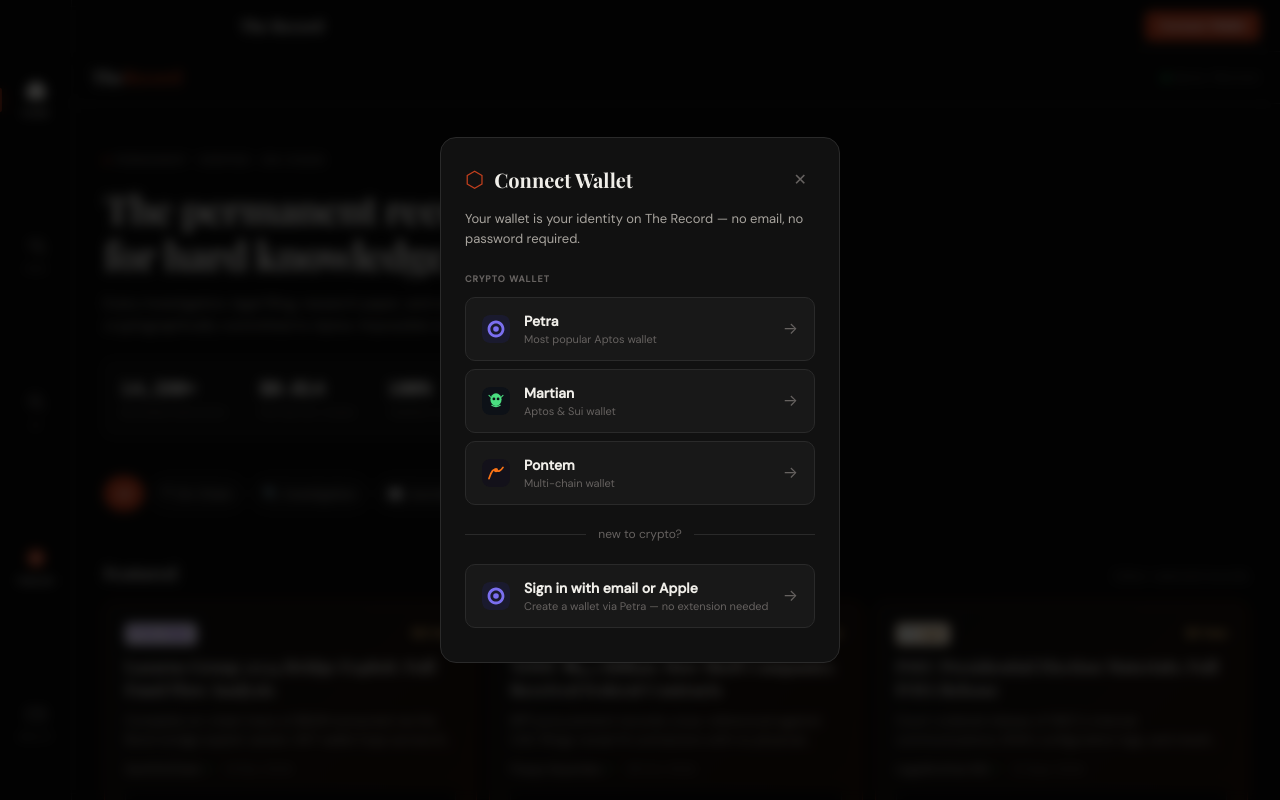
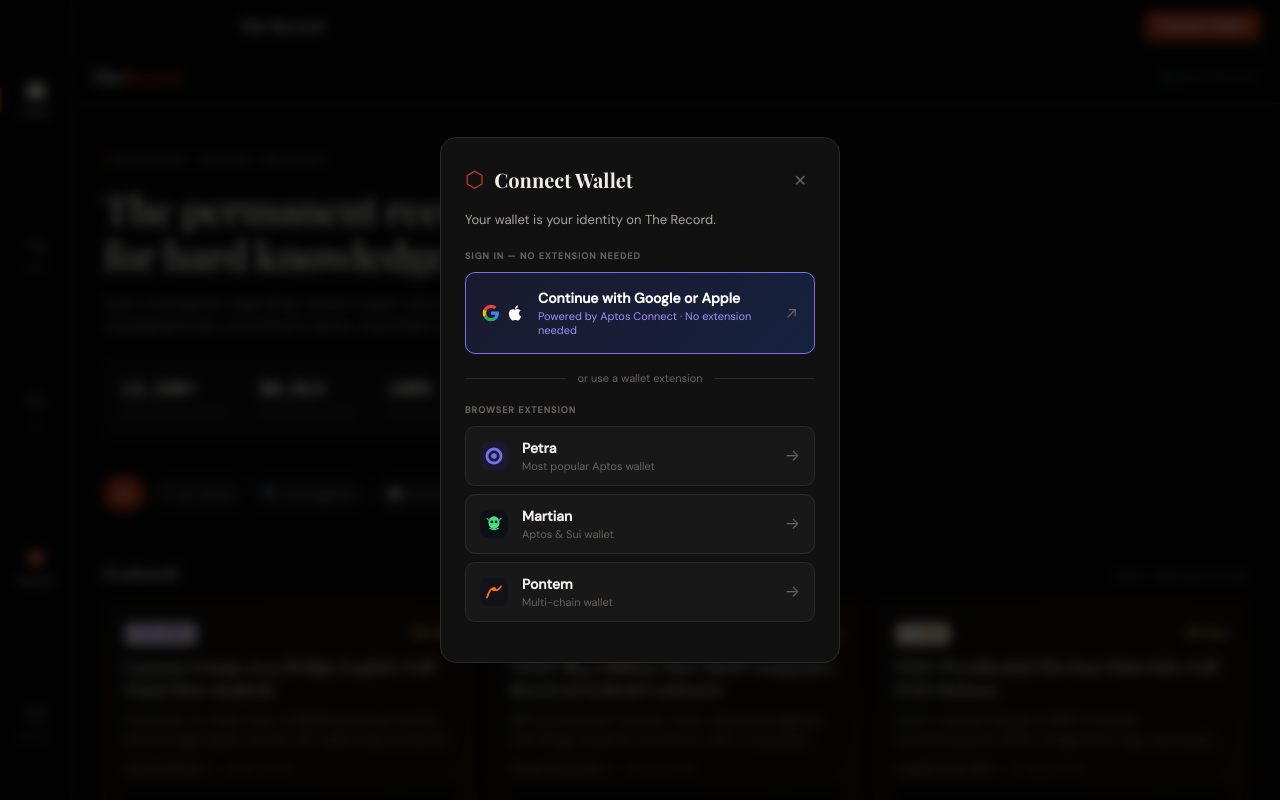
Before and after one commit to babywhale0x/The-Record, a Next.js app: page / in a window 1280 px wide. Both pictures are taken after a click on the button "Connect Wallet". Shown: the top 800 px of the page. Built offline with nearby package versions, Linux system fonts and the light colour scheme.

Commit message:
feat: Aptos Connect social login + fixed Petra window.aptos

```diff
--- a/components/wallet/WalletModal.module.css
+++ b/components/wallet/WalletModal.module.css
@@ -31,21 +31,50 @@
 
 .subtitle {
   font-size: 13px; color: var(--text-secondary); line-height: 1.5;
-  margin-bottom: 24px;
+  margin-bottom: 20px;
 }
 
-.section { margin-bottom: 20px; }
+.section { margin-bottom: 16px; }
 .sectionLabel {
   font-size: 9px; font-weight: 700; letter-spacing: 0.12em;
   color: var(--text-muted); text-transform: uppercase;
-  display: block; margin-bottom: 10px;
+  display: block; margin-bottom: 8px;
 }
 
+/* Social primary button */
+.socialPrimary {
+  display: flex; align-items: center; gap: 14px;
+  padding: 16px;
+  background: linear-gradient(135deg, #1a1a2e, #16213e);
+  border: 1px solid #7B6FF0;
+  border-radius: 10px;
+  color: var(--text); text-align: left;
+  transition: all 0.15s; cursor: pointer;
+  width: 100%;
+}
+.socialPrimary:hover { background: linear-gradient(135deg, #1e1e38, #1a2548); border-color: #9d8ff5; }
+.socialPrimary:disabled { opacity: 0.6; cursor: not-allowed; }
+
+.socialIcons { display: flex; gap: 6px; align-items: center; flex-shrink: 0; }
+.socialPrimaryText { display: flex; flex-direction: column; gap: 2px; flex: 1; }
+.socialPrimaryTitle { font-size: 14px; font-weight: 600; color: white; }
+.socialPrimaryDesc { font-size: 11px; color: #9d8ff5; }
+
+/* Divider */
+.divider {
+  display: flex; align-items: center; gap: 12px;
+  margin: 16px 0; color: var(--text-muted); font-size: 11px;
+}
+.divider::before, .divider::after {
+  content: ''; flex: 1; height: 1px; background: var(--border);
+}
+
+/* Extension wallet options */
 .options { display: flex; flex-direction: column; gap: 8px; }
 
 .option {
   display: flex; align-items: center; gap: 14px;
-  padding: 14px 16px;
+  padding: 12px 14px;
   background: var(--bg-elevated);
   border: 1px solid var(--border);
   border-radius: 10px;
@@ -68,84 +97,14 @@
   border-radius: 50%; animation: spin 0.6s linear infinite;
 }
 
-.divider {
-  display: flex; align-items: center; gap: 12px;
-  margin: 20px 0; color: var(--text-muted); font-size: 12px;
-}
-.divider::before, .divider::after {
-  content: ''; flex: 1; height: 1px; background: var(--border);
-}
-
-.socialOption {
-  display: flex; align-items: center; gap: 14px;
-  padding: 14px 16px;
-  background: var(--bg-elevated);
-  border: 1px solid var(--border);
-  border-radius: 10px;
-  color: var(--text); text-align: left;
-  transition: all 0.15s; cursor: pointer;
-  width: 100%; margin-bottom: 10px;
-}
-.socialOption:hover { border-color: #7B6FF0; background: rgba(123,111,240,0.08); }
-.socialIcon { flex-shrink: 0; border-radius: 8px; overflow: hidden; display: flex; }
-.externalIcon { color: var(--text-muted); font-size: 16px; margin-left: auto; }
-
-.socialNote {
-  font-size: 11px; color: var(--text-muted); line-height: 1.5;
-  padding: 10px 12px; background: var(--bg);
-  border: 1px solid var(--border-subtle); border-radius: 8px;
-}
-
 .error {
   display: flex; align-items: flex-start; gap: 8px;
   padding: 12px 14px; background: rgba(196,64,30,0.1);
   border: 1px solid rgba(196,64,30,0.3); border-radius: 8px;
   font-size: 12px; color: var(--accent); line-height: 1.5;
-  margin-top: 16px;
+  margin-top: 12px;
 }
 
 @keyframes fadeIn { from { opacity: 0 } to { opacity: 1 } }
 @keyframes slideUp { from { transform: translateY(16px); opacity: 0 } to { transform: translateY(0); opacity: 1 } }
 @keyframes spin { to { transform: rotate(360deg) } }
-
-.backBtn {
-  background: none; border: none; color: var(--text-muted);
-  font-size: 13px; cursor: pointer; padding: 4px 0;
-}
-.backBtn:hover { color: var(--text); }
-
-.socialSteps { display: flex; flex-direction: column; align-items: center; gap: 16px; padding-top: 8px; }
-.socialIcon { border-radius: 12px; overflow: hidden; }
-.socialTitle { font-family: var(--font-display); font-size: 22px; font-weight: 700; text-align: center; }
-.socialSubtitle { font-size: 13px; color: var(--text-secondary); text-align: center; line-height: 1.5; }
-
-.steps { width: 100%; display: flex; flex-direction: column; gap: 0; }
-.step { display: flex; align-items: flex-start; gap: 14px; padding: 12px 0; }
-.stepNum {
-  flex-shrink: 0; width: 28px; height: 28px;
-  border-radius: 50%; background: var(--accent); color: white;
-  font-size: 13px; font-weight: 700;
-  display: flex; align-items: center; justify-content: center;
-}
-.stepText { display: flex; flex-direction: column; gap: 2px; padding-top: 4px; }
-.stepText strong { font-size: 14px; font-weight: 600; color: var(--text); }
-.stepText span { font-size: 12px; color: var(--text-muted); }
-.stepLine { width: 1px; height: 16px; background: var(--border); margin-left: 14px; }
-
-.openPetraBtn {
-  width: 100%; padding: 13px;
-  background: #7B6FF0; color: white;
-  font-size: 14px; font-weight: 600;
-  border: none; border-radius: 8px; cursor: pointer;
-  transition: background 0.15s;
-}
-.openPetraBtn:hover { background: #6A5FE0; }
-
-.connectAfterBtn {
-  width: 100%; padding: 13px;
-  background: var(--bg-elevated); color: var(--text);
-  font-size: 13px; font-weight: 500;
-  border: 1px solid var(--border); border-radius: 8px; cursor: pointer;
-  transition: all 0.15s;
-}
-.connectAfterBtn:hover { border-color: var(--accent); color: var(--accent); }
--- a/components/wallet/WalletModal.tsx
+++ b/components/wallet/WalletModal.tsx
@@ -1,6 +1,5 @@
 'use client'
 
-import { useState } from 'react'
 import { useWallet } from '@/contexts/WalletContext'
 import styles from './WalletModal.module.css'
 
@@ -9,7 +8,6 @@
     id: 'petra' as const,
     name: 'Petra',
     description: 'Most popular Aptos wallet',
-    installUrl: 'https://petra.app',
     icon: (
       <svg width="28" height="28" viewBox="0 0 40 40" fill="none">
         <rect width="40" height="40" rx="10" fill="#1A1A2E"/>
@@ -22,7 +20,6 @@
     id: 'martian' as const,
     name: 'Martian',
     description: 'Aptos & Sui wallet',
-    installUrl: 'https://martianwallet.xyz',
     icon: (
       <svg width="28" height="28" viewBox="0 0 40 40" fill="none">
         <rect width="40" height="40" rx="10" fill="#0D1117"/>
@@ -39,7 +36,6 @@
     id: 'pontem' as const,
     name: 'Pontem',
     description: 'Multi-chain wallet',
-    installUrl: 'https://pontem.network/pontem-wallet',
     icon: (
       <svg width="28" height="28" viewBox="0 0 40 40" fill="none">
         <rect width="40" height="40" rx="10" fill="#13111A"/>
@@ -50,104 +46,62 @@
   },
 ]
 
-type View = 'main' | 'social-instructions'
-
 export default function WalletModal() {
   const { isModalOpen, closeConnectModal, connect, connecting, error } = useWallet()
-  const [view, setView] = useState<View>('main')
 
   if (!isModalOpen) return null
 
-  const handleClose = () => {
-    closeConnectModal()
-    setView('main')
-  }
-
-  if (view === 'social-instructions') {
-    return (
-      <div className={styles.overlay} onClick={handleClose}>
-        <div className={styles.modal} onClick={e => e.stopPropagation()}>
-          <div className={styles.header}>
-            <button className={styles.backBtn} onClick={() => setView('main')}>← Back</button>
-            <button className={styles.closeBtn} onClick={handleClose}>✕</button>
-          </div>
-
-          <div className={styles.socialSteps}>
-            <div className={styles.socialIcon}>
-              <svg width="40" height="40" viewBox="0 0 40 40" fill="none">
-                <rect width="40" height="40" rx="10" fill="#1A1A2E"/>
-                <path d="M20 8C13.37 8 8 13.37 8 20C8 26.63 13.37 32 20 32C26.63 32 32 26.63 32 20C32 13.37 26.63 8 20 8ZM20 28C15.58 28 12 24.42 12 20C12 15.58 15.58 12 20 12C24.42 12 28 15.58 28 20C28 24.42 24.42 28 20 28Z" fill="#7B6FF0"/>
-                <circle cx="20" cy="20" r="4" fill="#7B6FF0"/>
-              </svg>
-            </div>
-            <h2 className={styles.socialTitle}>Sign in with Petra</h2>
-            <p className={styles.socialSubtitle}>No crypto experience needed — create a wallet in seconds</p>
-
-            <div className={styles.steps}>
-              <div className={styles.step}>
-                <span className={styles.stepNum}>1</span>
-                <div className={styles.stepText}>
-                  <strong>Open Petra's web app</strong>
-                  <span>Sign in with your email or Apple account</span>
-                </div>
-              </div>
-              <div className={styles.stepLine} />
-              <div className={styles.step}>
-                <span className={styles.stepNum}>2</span>
-                <div className={styles.stepText}>
-                  <strong>Create your wallet</strong>
-                  <span>Petra automatically creates an Aptos wallet for you</span>
-                </div>
-              </div>
-              <div className={styles.stepLine} />
-              <div className={styles.step}>
-                <span className={styles.stepNum}>3</span>
-                <div className={styles.stepText}>
-                  <strong>Come back here</strong>
-                  <span>Click "I've signed into Petra" below to connect</span>
-                </div>
-              </div>
-            </div>
-
-            <button
-              className={styles.openPetraBtn}
-              onClick={() => window.open('https://web.petra.app', '_blank')}
-            >
-              Open web.petra.app ↗
-            </button>
-
-            <button
-              className={styles.connectAfterBtn}
-              onClick={() => {
-                setView('main')
-                connect('petra')
-              }}
-            >
-              I've signed into Petra — Connect now →
-            </button>
-          </div>
-        </div>
-      </div>
-    )
-  }
-
   return (
-    <div className={styles.overlay} onClick={handleClose}>
+    <div className={styles.overlay} onClick={closeConnectModal}>
       <div className={styles.modal} onClick={e => e.stopPropagation()}>
         <div className={styles.header}>
           <div className={styles.headerLeft}>
             <span className={styles.hexIcon}>⬡</span>
             <h2 className={styles.title}>Connect Wallet</h2>
           </div>
-          <button className={styles.closeBtn} onClick={handleClose}>✕</button>
+          <button className={styles.closeBtn} onClick={closeConnectModal}>✕</button>
         </div>
 
         <p className={styles.subtitle}>
-          Your wallet is your identity on The Record — no email, no password required.
+          Your wallet is your identity on The Record.
         </p>
 
+        {/* Social login — Aptos Connect (formerly AptosConnect) */}
         <div className={styles.section}>
-          <span className={styles.sectionLabel}>CRYPTO WALLET</span>
+          <span className={styles.sectionLabel}>SIGN IN — NO EXTENSION NEEDED</span>
+          <button
+            className={styles.socialPrimary}
+            onClick={() => connect('aptos-connect')}
+            disabled={connecting}
+          >
+            <span className={styles.socialIcons}>
+              {/* Google */}
+              <svg width="18" height="18" viewBox="0 0 24 24">
+                <path fill="#4285F4" d="M22.56 12.25c0-.78-.07-1.53-.2-2.25H12v4.26h5.92c-.26 1.37-1.04 2.53-2.21 3.31v2.77h3.57c2.08-1.92 3.28-4.74 3.28-8.09z"/>
+                <path fill="#34A853" d="M12 23c2.97 0 5.46-.98 7.28-2.66l-3.57-2.77c-.98.66-2.23 1.06-3.71 1.06-2.86 0-5.29-1.93-6.16-4.53H2.18v2.84C3.99 20.53 7.7 23 12 23z"/>
+                <path fill="#FBBC05" d="M5.84 14.09c-.22-.66-.35-1.36-.35-2.09s.13-1.43.35-2.09V7.07H2.18C1.43 8.55 1 10.22 1 12s.43 3.45 1.18 4.93l2.85-2.22.81-.62z"/>
+                <path fill="#EA4335" d="M12 5.38c1.62 0 3.06.56 4.21 1.64l3.15-3.15C17.45 2.09 14.97 1 12 1 7.7 1 3.99 3.47 2.18 7.07l3.66 2.84c.87-2.6 3.3-4.53 6.16-4.53z"/>
+              </svg>
+              {/* Apple */}
+              <svg width="18" height="18" viewBox="0 0 24 24" fill="white">
+                <path d="M18.71 19.5c-.83 1.24-1.71 2.45-3.05 2.47-1.34.03-1.77-.79-3.29-.79-1.53 0-2 .77-3.27.82-1.31.05-2.3-1.32-3.14-2.53C4.25 17 2.94 12.45 4.7 9.39c.87-1.52 2.43-2.48 4.12-2.51 1.28-.02 2.5.87 3.29.87.78 0 2.26-1.07 3.8-.91.65.03 2.47.26 3.64 1.98-.09.06-2.17 1.28-2.15 3.81.03 3.02 2.65 4.03 2.68 4.04-.03.07-.42 1.44-1.38 2.83M13 3.5c.73-.83 1.94-1.46 2.94-1.5.13 1.17-.34 2.35-1.04 3.19-.69.85-1.83 1.51-2.95 1.42-.15-1.15.41-2.35 1.05-3.11z"/>
+              </svg>
+            </span>
+            <span className={styles.socialPrimaryText}>
+              <span className={styles.socialPrimaryTitle}>Continue with Google or Apple</span>
+              <span className={styles.socialPrimaryDesc}>Powered by Aptos Connect · No extension needed</span>
+            </span>
+            <span className={styles.optionArrow}>
+              {connecting ? <span className={styles.spinner} /> : '↗'}
+            </span>
+          </button>
+        </div>
+
+        <div className={styles.divider}><span>or use a wallet extension</span></div>
+
+        {/* Extension wallets */}
+        <div className={styles.section}>
+          <span className={styles.sectionLabel}>BROWSER EXTENSION</span>
           <div className={styles.options}>
             {WALLET_OPTIONS.map(w => (
               <button
@@ -169,23 +123,6 @@
           </div>
         </div>
 
-        <div className={styles.divider}><span>new to crypto?</span></div>
-
-        <button className={styles.socialOption} onClick={() => setView('social-instructions')}>
-          <span className={styles.optionIcon}>
-            <svg width="28" height="28" viewBox="0 0 40 40" fill="none">
-              <rect width="40" height="40" rx="10" fill="#1A1A2E"/>
-              <path d="M20 8C13.37 8 8 13.37 8 20C8 26.63 13.37 32 20 32C26.63 32 32 26.63 32 20C32 13.37 26.63 8 20 8ZM20 28C15.58 28 12 24.42 12 20C12 15.58 15.58 12 20 12C24.42 12 28 15.58 28 20C28 24.42 24.42 28 20 28Z" fill="#7B6FF0"/>
-              <circle cx="20" cy="20" r="4" fill="#7B6FF0"/>
-            </svg>
-          </span>
-          <span className={styles.optionInfo}>
-            <span className={styles.optionName}>Sign in with email or Apple</span>
-            <span className={styles.optionDesc}>Create a wallet via Petra — no extension needed</span>
-          </span>
-          <span className={styles.optionArrow}>→</span>
-        </button>
-
         {error && (
           <div className={styles.error}>
             <span>⚠</span>
--- a/contexts/WalletContext.tsx
+++ b/contexts/WalletContext.tsx
@@ -1,8 +1,8 @@
 'use client'
 
-import { createContext, useContext, useState, useEffect, useCallback, ReactNode } from 'react'
+import { createContext, useContext, useState, useCallback, ReactNode } from 'react'
 
-export type WalletType = 'petra' | 'martian' | 'pontem' | null
+export type WalletType = 'petra' | 'martian' | 'pontem' | 'aptos-connect' | null
 
 export interface WalletState {
   connected: boolean
@@ -30,47 +30,44 @@
   return ctx
 }
 
-async function connectViaWalletStandard(walletName: string): Promise<string | null> {
+async function getProvider(walletType: WalletType) {
   if (typeof window === 'undefined') return null
   const w = window as any
 
-  if (walletName === 'petra') {
-    // Petra exposes itself as window.aptos (new) or window.petra (legacy)
-    const provider = w.aptos || w.petra
-    if (!provider) return null
-    try {
-      // connect() returns { address, publicKey } or similar
-      const result = await provider.connect()
-      if (result?.address) return result.address
-      // some versions return nothing from connect(), need to call account()
-      const acc = await provider.account()
-      if (typeof acc === 'string') return acc
-      if (acc?.address) return acc.address
+  switch (walletType) {
+    case 'petra':
+      // Petra registers as window.aptos (new) — NOT window.petra
+      return w.aptos ?? null
+    case 'martian':
+      return w.martian ?? null
+    case 'pontem':
+      return w.pontem ?? null
+    default:
       return null
-    } catch (e) {
-      throw e
-    }
+  }
+}
+
+async function connectWallet(walletType: WalletType): Promise<string | null> {
+  const provider = await getProvider(walletType)
+  if (!provider) return null
+
+  // Connect — Petra/Martian/Pontem all follow same pattern
+  const connectResult = await provider.connect()
+
+  // Different wallets return address differently
+  if (typeof connectResult === 'string') return connectResult
+  if (connectResult?.address) {
+    // address may be an AccountAddress object with toString()
+    const addr = connectResult.address
+    return typeof addr === 'string' ? addr : addr?.toString?.() ?? null
   }
 
-  if (walletName === 'martian') {
-    const provider = w.martian
-    if (!provider) return null
-    await provider.connect()
-    const acc = await provider.account()
-    if (typeof acc === 'string') return acc
-    return acc?.address || null
-  }
-
-  if (walletName === 'pontem') {
-    const provider = w.pontem
-    if (!provider) return null
-    await provider.connect()
-    const acc = await provider.account()
-    if (typeof acc === 'string') return acc
-    return acc?.address || null
-  }
-
-  return null
+  // Some wallets require a separate account() call
+  const account = await provider.account()
+  if (!account) return null
+  if (typeof account === 'string') return account
+  const addr = account.address
+  return typeof addr === 'string' ? addr : addr?.toString?.() ?? null
 }
 
 export function WalletProvider({ children }: { children: ReactNode }) {
@@ -85,29 +82,25 @@
   })
   const [isModalOpen, setIsModalOpen] = useState(false)
 
-  useEffect(() => {
-    const saved = localStorage.getItem('the-record-wallet')
-    if (saved) {
-      try {
-        const { address, walletType } = JSON.parse(saved)
-        if (address && walletType) {
-          setState(s => ({ ...s, connected: true, address, walletType }))
-          fetchBalances(address)
-        }
-      } catch {}
+  // Restore from localStorage on mount
+  if (typeof window !== 'undefined' && !state.connected) {
+    const saved = (() => {
+      try { return JSON.parse(localStorage.getItem('the-record-wallet') || '') } catch { return null }
+    })()
+    if (saved?.address && !state.address) {
+      // Restore silently — don't block render
+      setTimeout(() => {
+        setState(s => ({ ...s, connected: true, address: saved.address, walletType: saved.walletType }))
+      }, 0)
     }
-  }, [])
+  }
 
   const fetchBalances = async (address: string) => {
     try {
       const res = await fetch(`/api/balance?address=${address}`)
       if (res.ok) {
         const data = await res.json()
-        setState(s => ({
-          ...s,
-          aptBalance: data.apt ?? null,
-          shelbyBalance: data.shelbyUsd ?? null,
-        }))
+        setState(s => ({ ...s, aptBalance: data.apt ?? null, shelbyBalance: data.shelbyUsd ?? null }))
       }
     } catch {}
   }
@@ -116,55 +109,58 @@
     if (!type) return
     setState(s => ({ ...s, connecting: true, error: null }))
 
+    // Aptos Connect (social login) — open popup
+    if (type === 'aptos-connect') {
+      window.open('https://aptosconnect.app', '_blank')
+      setState(s => ({
+        ...s,
+        connecting: false,
+        error: null,
+      }))
+      setIsModalOpen(false)
+      return
+    }
+
     try {
-      const address = await connectViaWalletStandard(type)
+      const address = await connectWallet(type)
 
       if (!address) {
-        // Extension not installed — guide them to web.petra.app
-        window.open('https://web.petra.app', '_blank')
+        // Extension not installed
+        const installUrls: Record<string, string> = {
+          petra: 'https://petra.app',
+          martian: 'https://martianwallet.xyz',
+          pontem: 'https://pontem.network/pontem-wallet',
+        }
+        window.open(installUrls[type] || 'https://petra.app', '_blank')
         setState(s => ({
           ...s,
           connecting: false,
-          error: `${type} wallet not found. We've opened Petra's web app — sign in with email or Apple, then come back and click "Connect Wallet" again.`,
+          error: `${type} wallet not found. We've opened the install page — install the extension, then try again.`,
         }))
         return
       }
 
       localStorage.setItem('the-record-wallet', JSON.stringify({ address, walletType: type }))
       setState(s => ({
-        ...s,
-        connected: true,
-        address,
-        walletType: type,
-        connecting: false,
-        error: null,
+        ...s, connected: true, address,
+        walletType: type, connecting: false, error: null,
       }))
       setIsModalOpen(false)
       fetchBalances(address)
     } catch (err: any) {
-      const msg = (err?.message || '').toLowerCase()
-      const userRejected = msg.includes('reject') || msg.includes('cancel') || msg.includes('denied')
+      const msg = (err?.message || err?.toString() || '').toLowerCase()
+      const rejected = msg.includes('reject') || msg.includes('cancel') || msg.includes('denied') || msg.includes('user')
       setState(s => ({
         ...s,
         connecting: false,
-        error: userRejected
-          ? 'Connection cancelled.'
-          : `Connection failed: ${err?.message || 'Please try again.'}`,
+        error: rejected ? 'Connection cancelled.' : `Failed: ${err?.message || 'Please try again.'}`,
       }))
     }
   }, [])
 
   const disconnect = useCallback(() => {
     localStorage.removeItem('the-record-wallet')
-    setState({
-      connected: false,
-      address: null,
-      walletType: null,
-      aptBalance: null,
-      shelbyBalance: null,
-      connecting: false,
-      error: null,
-    })
+    setState({ connected: false, address: null, walletType: null, aptBalance: null, shelbyBalance: null, connecting: false, error: null })
   }, [])
 
   const openConnectModal = useCallback(() => setIsModalOpen(true), [])
@@ -174,14 +170,7 @@
   }, [])
 
   return (
-    <WalletContext.Provider value={{
-      ...state,
-      connect,
-      disconnect,
-      openConnectModal,
-      closeConnectModal,
-      isModalOpen,
-    }}>
+    <WalletContext.Provider value={{ ...state, connect, disconnect, openConnectModal, closeConnectModal, isModalOpen }}>
       {children}
     </WalletContext.Provider>
   )
--- a/package.json
+++ b/package.json
@@ -14,8 +14,8 @@
     "react": "^18",
     "react-dom": "^18",
     "@shelby-protocol/sdk": "latest",
-    "@aptos-labs/ts-sdk": "latest",
-
+    "@aptos-labs/ts-sdk": "^5",
+    "@aptos-labs/wallet-adapter-react": "^4",
     "@supabase/supabase-js": "^2"
   },
   "devDependencies": {
```
Also changed, not shown: 1 other file (tests, documents, lock files or other folders).
